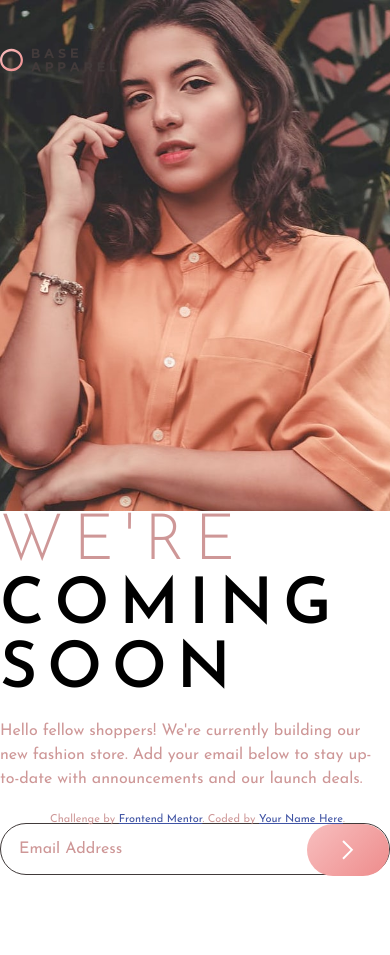
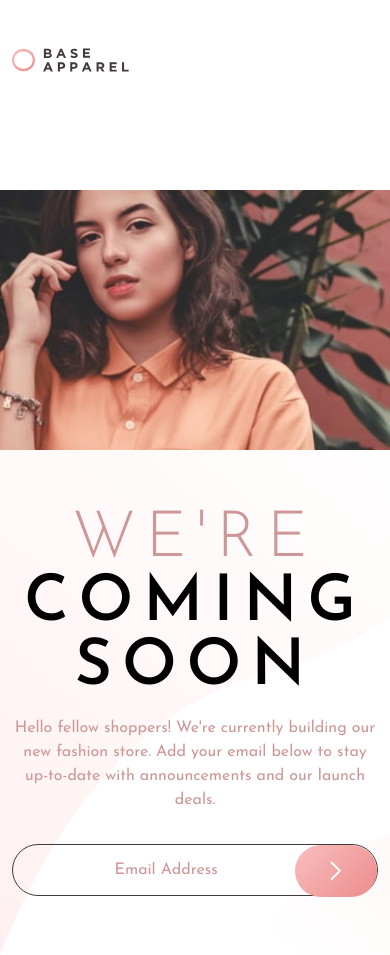
Before and after one commit to nathan-codes/base-apparel-coming-soon-master, a plain HTML site: page index.html in a window 390 px wide. Before the commit the page ends 876 px from the top, so only its background shows below. Drawn offline with Linux system fonts and the light colour scheme.

Commit message:
mobile responsiveness

```diff
--- a/css/styles.css
+++ b/css/styles.css
@@ -229,6 +229,39 @@ input:focus {
 
 
 
+/* Responsiveness On Mobile Screen Sizes  */
+
+@media (max-width:1000px) {
+  body {
+    display: flex;
+
+
+    justify-content: center;
+    flex-direction: column;
+    flex-direction: column-reverse;
+  }
+
+  .comingSoon_Content {
+    text-align: center;
+    display: flex;
+    flex-direction: column;
+    margin: 0 auto;
+    padding: 15% 3%;
+    width: 100%;
+  }
+
+
+  .ImageSection {
+
+    margin-top: 300px;
+    width: 100%;
+
+  }
+
+
+
+}
+
 
 
 
--- a/index.html
+++ b/index.html
@@ -30,23 +30,16 @@
 
 </head>
 
-<body>
-
-
-  <main>
-
-
-    <article class="comingSoon">
 
 
 
-      <picture class="comingSoon__imgSection">
-        <img src="/images/hero-desktop.jpg" alt="Coming Soon Image" class="comingSoon_img">
-      </picture>
+<body>
+
+    <div class="comingSoon_Content">
+
+        <img src="/images/logo.svg" alt="" class="img_logo">
 
 
-      <div class="comingSoon__content">
-        <img src="/images/logo.svg" alt="Logo" class="img_logo">
         <h1> <span>We're </span> coming soon</h1>
 
 
@@ -55,7 +48,7 @@
 
         <form action="#">
             <label for="emailAddress"></label>
-          <input type"email" name="emailAddress" id="emailAddress" placeholder="Email Address">
+            <input type"email" name="emailAddress" id="emailAddress" placeholder="Email Address" required>
 
             <button class="submit-button">
                 <svg xmlns="http://www.w3.org/2000/svg" width="12" height="20">
@@ -67,23 +60,16 @@
 
     </div>
 
+    <picture class="ImageSection">
+        <source srcset="images/hero-mobile.jpg" media="(max-width:1000px)">
 
-    </article>
+        <img src="/images/hero-desktop.jpg" alt="" class="herroImage">
 
-  </main>
+    </picture>
 
 
 
 
-
-
-
-  <footer>
-    <p class="attribution">
-      Challenge by <a href="https://www.frontendmentor.io?ref=challenge" target="_blank">Frontend Mentor</a>.
-      Coded by <a href="#">Your Name Here</a>.
-    </p>
-  </footer>
 </body>
 
 </html>
```
Also changed, not shown: test.html (deleted, +0 -72 lines). Lines whose indentation alone changed are shown as unchanged.
